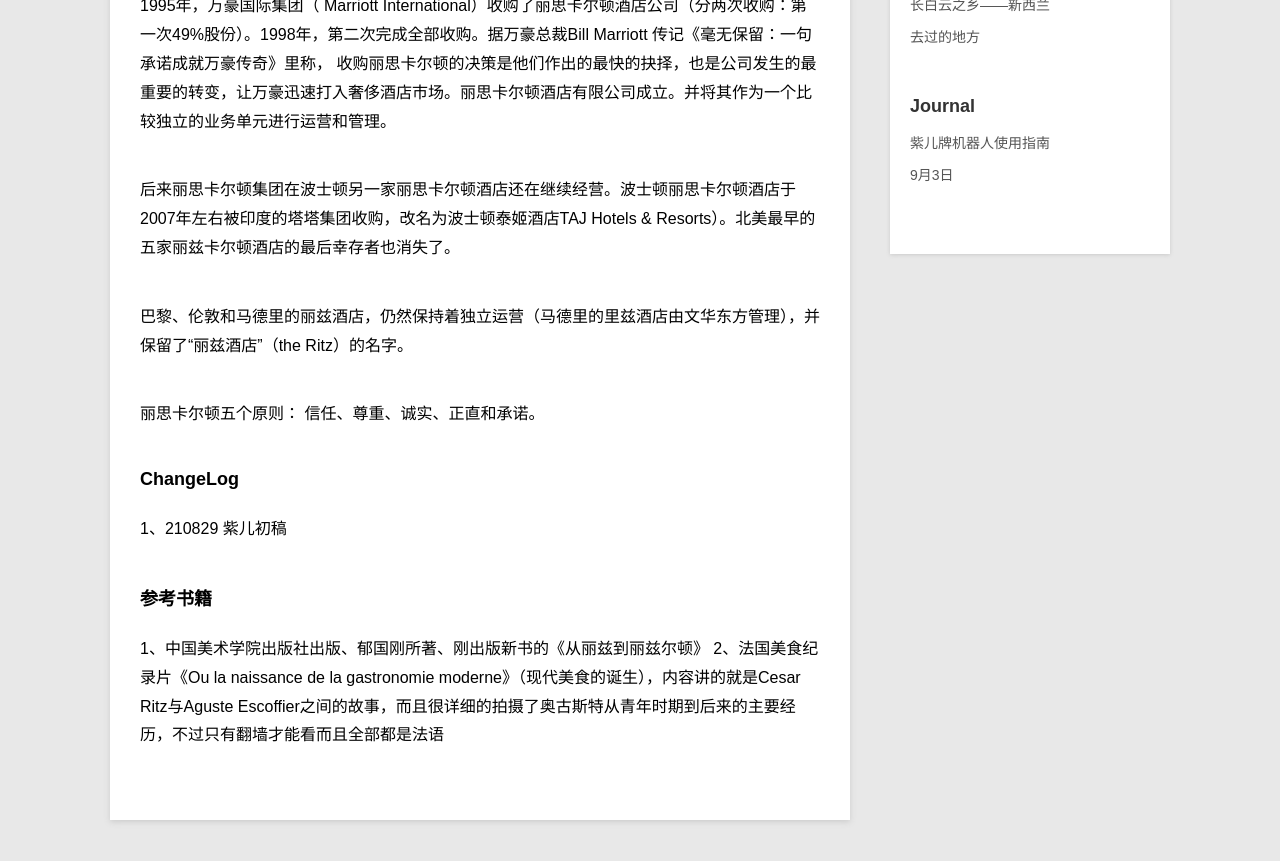
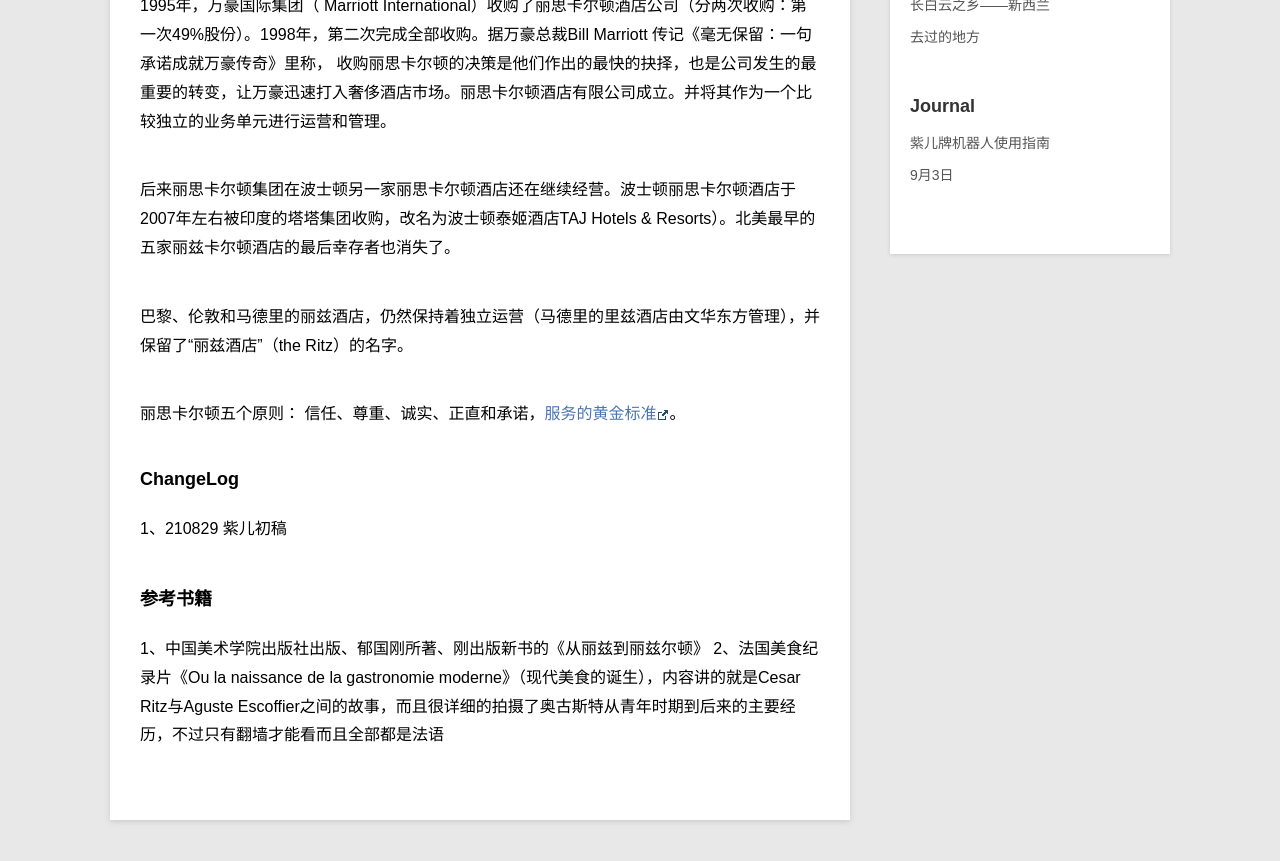
Before and after one commit to violettianjie/violettianjie.github.io, a Jekyll site: the page built from _posts/blog/2021-08-29-ritz.md, in a window 1280 px wide and 900 px high, scrolled down 3294 px. Shown: the top 861 px of the window. Built offline with Jekyll 4.4.1, drawn with Linux system fonts in a browser that asks for light colours.

Commit message:
Update 2021-08-29-ritz.md

```diff
--- a/_posts/blog/2021-08-29-ritz.md
+++ b/_posts/blog/2021-08-29-ritz.md
@@ -82,7 +82,7 @@ Ritz Carlton最早进入中国市场在1993年，官方中译为“丽嘉酒店
 
 巴黎、伦敦和马德里的丽兹酒店，仍然保持着独立运营（马德里的里兹酒店由文华东方管理），并保留了“丽兹酒店”（the Ritz）的名字。
 
-丽思卡尔顿五个原则： 信任、尊重、诚实、正直和承诺。
+丽思卡尔顿五个原则： 信任、尊重、诚实、正直和承诺，[服务的黄金标准](https://www.ritzcarlton.com/zh-cn/about/gold-standards)。
 
 
 ### ChangeLog
```
